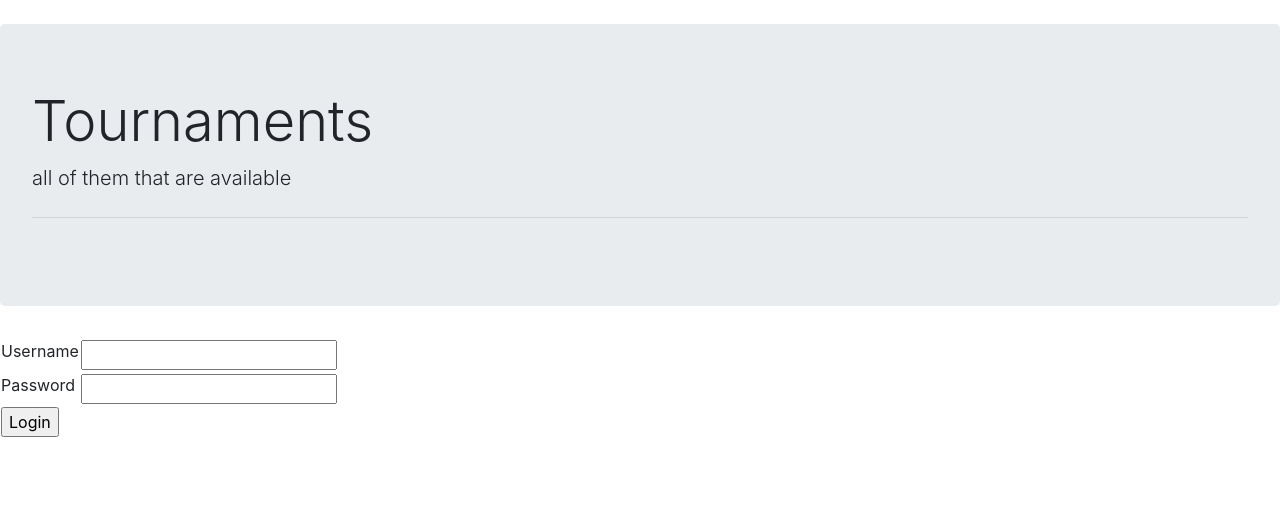
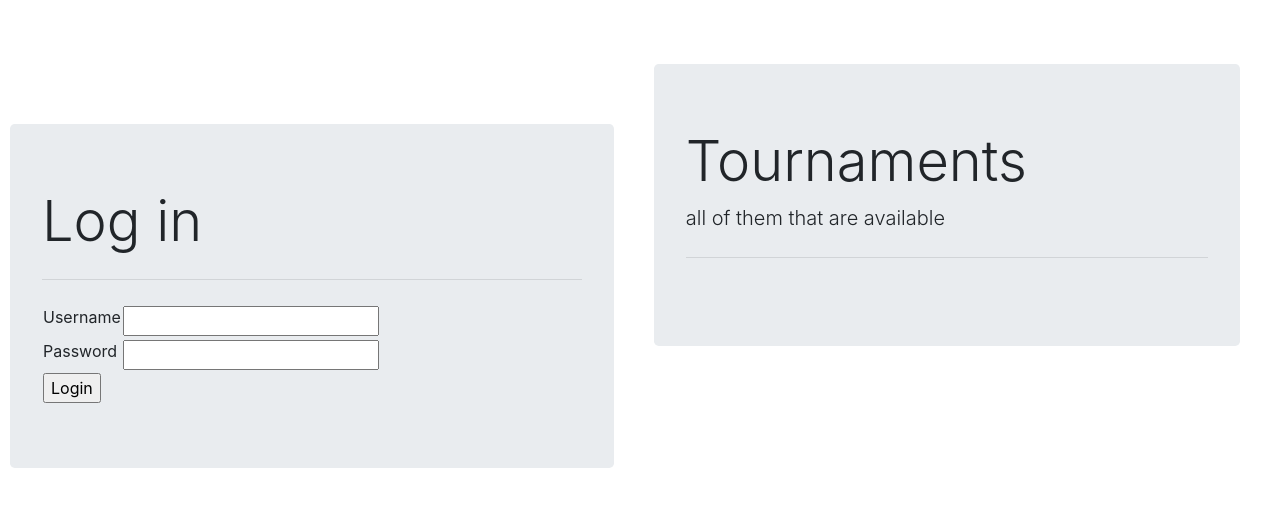
Before and after one commit to rescawen/Wenlei-Dai-Rankkauslista-Tsoha, a Flask app: page / in a window 1280 px wide. Shown: the part 80-587 px from the top of the page. Run offline with Flask 2, Linux system fonts and the light colour scheme; data that the repository does not hold is empty; parts of the project's set-up code (start-up, migrations or seed data) failed here and were passed over; some libraries are stand-ins or nearby versions.

Commit message:
added styling across the board

```diff
--- a/application/index/views.py
+++ b/application/index/views.py
@@ -12,13 +12,13 @@ from sqlalchemy.sql import text
 def index():
     if current_user.is_authenticated:
         joined = Players.find_tour_with_user(current_user.id)
-        return render_template("/index/index.html", form = LoginForm(),
+        return render_template("/index/index.html",
         tournaments = Tournament.query.all(),
         ownedtournaments = Tournament.query.filter_by(account_id=current_user.id),
         joinedtournaments = joined,
         Players=Players)
     else:
-        return render_template("/index/index.html", form = LoginForm(), tournaments = Tournament.query.all(),Players=Players)
+        return render_template("/index/index.html", form = LoginForm(), tournaments = Tournament.query.limit(8).all(),Players=Players)
 
 @app.route("/all_tournaments/<int:page_num>", methods=["GET"])
 @login_required
@@ -34,7 +34,6 @@ def joined_tour(page_num):
 
     joinedtournaments = Tournament.query.join(Players, Tournament.id==Players.tournament_id).filter_by(account_id=current_user.id).paginate(per_page=5, page=page_num, error_out=True)
 
-    # joined = BaseQuery(Tournament).from_statement(stmt).paginate(per_page=5, page=page_num, error_out=True)
     return render_template("/index/joined.html", joinedtournaments = joinedtournaments, Players=Players)
 
 @app.route("/owned_tournaments/<int:page_num>", methods=["GET"])
--- a/application/static/style.css
+++ b/application/static/style.css
@@ -2,6 +2,58 @@
 .nav-link {
     width:150px;
 }
+
+.container-frontpage-not-logged {
+  display:flex;
+  flex-direction: row;
+}
+
+.formleft {
+  flex:1;
+  order:1;
+  margin-left:10px;
+  margin-top:100px;
+
+}
+
+.listright {
+  flex:3;
+  order:2;
+  margin: 40px;
+}
+
+.container-frontpage-logged-in {
+    display:flex;
+    flex-direction: row;
+  }
+
+.left-item {
+    flex:1;
+    margin:30px;
+}
+.middle-item {
+    flex:1;
+    margin:30px;
+}
+.right-item {
+    flex:1;
+    margin:30px;
+}
+
+.all-list-container {
+    margin: 50px;
+}
+
+.pagination {
+    display: inline-block;
+}
+
+.pagination a {
+    border: 1px solid;
+    float: left;
+    padding: 8px 16px;
+    text-decoration: none;
+  }
 
 .modal {
     width: 300px;
--- a/application/templates/index/all.html
+++ b/application/templates/index/all.html
@@ -3,6 +3,7 @@
 {% block body %}
 {{ error }}
 
+<div class="all-list-container">
     <div class="jumbotron">
         <h1 class="display-4">Tournaments</h1>
         <p class="lead">all of them that are available</p>
@@ -21,7 +22,10 @@
             {% endfor %}
         </ul>
     </div>
+</div>
 
+
+<div class="pagination">
 {% for page in tournaments.iter_pages() %}
 
 {% if page %}
@@ -31,5 +35,5 @@
 {% endif %}
 
 {% endfor%}
-
+</div>
 {% endblock %}
--- a/application/templates/index/index.html
+++ b/application/templates/index/index.html
@@ -5,24 +5,30 @@
 
 {% if current_user.is_authenticated %}
 
+<div class="container-frontpage-logged-in">
+      <div class="left-item">
             <div class="jumbotron">
                   <h1 class="display-4">Tournaments</h1>
-      <p class="lead">I have signed up for total of {{ Players.find_tour_count_of_user(current_user.id) }}</p>
+                  <p class="lead">I have signed up for total of {{ Players.find_tour_count_of_user(current_user.id) }}
+                  </p>
                   <hr class="my-4">
                   <ul class="list-group">
                         {% for tournament in joinedtournaments %}
                         <li class="list-group-item d-flex justify-content-between align-items-center"><a
                                     href="{{ url_for('tournament', id=tournament.id) }}">{{ tournament.name }}</a>
                               {% if tournament.started == True %}
-                        <span class="badge badge-primary badge-pill">{{ Players.find_user_count_of_tour(tournament.id)}}</span>
+                              <span
+                                    class="badge badge-primary badge-pill">{{ Players.find_user_count_of_tour(tournament.id)}}</span>
                               {% else %}
-                        <span class="badge badge-primary badge-pill">{{ Players.find_user_count_of_tour(tournament.id)}}/{{ tournament.player_count }}</span>
+                              <span
+                                    class="badge badge-primary badge-pill">{{ Players.find_user_count_of_tour(tournament.id)}}/{{ tournament.player_count }}</span>
                               {% endif %}
                         </li>
                         {% endfor %}
                   </ul>
             </div>
-
+      </div>
+      <div class="middle-item">
             <div class="jumbotron">
                   <h1 class="display-4">Tournaments</h1>
                   <p class="lead">all of them that are available</p>
@@ -32,15 +38,18 @@
                         <li class="list-group-item d-flex justify-content-between align-items-center"><a
                                     href="{{ url_for('tournament', id=tournament.id) }}">{{ tournament.name }}</a>
                               {% if tournament.started == True %}
-                        <span class="badge badge-primary badge-pill">{{ Players.find_user_count_of_tour(tournament.id)}}</span>
+                              <span
+                                    class="badge badge-primary badge-pill">{{ Players.find_user_count_of_tour(tournament.id)}}</span>
                               {% else %}
-                        <span class="badge badge-primary badge-pill">{{ Players.find_user_count_of_tour(tournament.id)}}/{{ tournament.player_count }}</span>
+                              <span
+                                    class="badge badge-primary badge-pill">{{ Players.find_user_count_of_tour(tournament.id)}}/{{ tournament.player_count }}</span>
                               {% endif %}
                         </li>
                         {% endfor %}
                   </ul>
             </div>
-
+      </div>
+      <div class="right-item">
             <div class="jumbotron">
                   <h1 class="display-4">Tournaments</h1>
                   <p class="lead">that I admistrate</p>
@@ -50,18 +59,26 @@
                         <li class="list-group-item d-flex justify-content-between align-items-center"><a
                                     href="{{ url_for('tournament', id=tournament.id) }}">{{ tournament.name }}</a>
                               {% if tournament.started == True %}
-                        <span class="badge badge-primary badge-pill">{{ Players.find_user_count_of_tour(tournament.id)}}</span>
+                              <span
+                                    class="badge badge-primary badge-pill">{{ Players.find_user_count_of_tour(tournament.id)}}</span>
                               {% else %}
-                        <span class="badge badge-primary badge-pill">{{ Players.find_user_count_of_tour(tournament.id)}}/{{ tournament.player_count }}</span>
+                              <span
+                                    class="badge badge-primary badge-pill">{{ Players.find_user_count_of_tour(tournament.id)}}/{{ tournament.player_count }}</span>
                               {% endif %}
                         </li>
                         {% endfor %}
                   </ul>
             </div>
+      </div>
+</div>
 
 {% else %}
 
-
+<div class="container-frontpage-not-logged">
+      <div class="formleft">
+            <div class="jumbotron">
+                  <h1 class="display-4">Log in</h1>
+                  <hr class="my-4">
                   <form method="POST" action="{{ url_for('auth_login') }}">
                         <table>
                               <tr>
@@ -99,20 +116,26 @@
                                           <input type="submit" value="Login" />
                                     </td>
                               </tr>
+                        </table>
                   </form>
-
+            </div>
+      </div>
+      <div class="listright">
             <div class="jumbotron">
                   <h1 class="display-4">Tournaments</h1>
                   <p class="lead">all of them that are available</p>
                   <hr class="my-4">
                   <ul class="list-group">
                         {% for tournament in tournaments %}
-            <li class="list-group-item d-flex justify-content-between align-items-center">{{ tournament.name }}<span
+                        <li class="list-group-item d-flex justify-content-between align-items-center">
+                              {{ tournament.name }}<span
                                     class="badge badge-primary badge-pill">{{ Players.find_user_count_of_tour(tournament.id)}}/{{ tournament.player_count }}</span>
                         </li>
                         {% endfor %}
                   </ul>
             </div>
+      </div>
+</div>
 {% endif %}
 
 
--- a/application/templates/index/joined.html
+++ b/application/templates/index/joined.html
@@ -3,6 +3,7 @@
 {% block body %}
 {{ error }}
 
+<div class="all-list-container">
     <div class="jumbotron">
         <h1 class="display-4">Tournaments</h1>
         <p class="lead">I have signed up for total of {{ Players.find_tour_count_of_user(current_user.id) }}</p>
@@ -21,6 +22,7 @@
             {% endfor %}
         </ul>
     </div>
+</div>
 
 {% for page in joinedtournaments.iter_pages() %}
 
--- a/application/templates/index/owned.html
+++ b/application/templates/index/owned.html
@@ -3,6 +3,7 @@
 {% block body %}
 {{ error }}
 
+<div class="all-list-container">
     <div class="jumbotron">
         <h1 class="display-4">Tournaments</h1>
         <p class="lead">that I admistrate</p>
@@ -21,6 +22,8 @@
             {% endfor %}
         </ul>
     </div>
+</div>
+
 
 {% for page in ownedtournaments.iter_pages() %}
 
--- a/application/templates/tournament/createform.html
+++ b/application/templates/tournament/createform.html
@@ -2,6 +2,10 @@
 
 {% block body %}
 {{ error }}
+<div class="all-list-container">
+    <div class="jumbotron">
+        <h1 class="display-4">Create new tournament</h1>
+        <hr class="my-4">
         <form method="POST" action="{{ url_for('tour_create') }}">
             <table>
                 <tr>
@@ -48,4 +52,6 @@
                     </td>
                 </tr>
         </form>
+    </div>
+</div>
 {% endblock %}
--- a/application/templates/tournament/tournament.html
+++ b/application/templates/tournament/tournament.html
@@ -58,8 +58,7 @@
                                     <div class="modal-header">
                                           <h5 class="modal-title" id="exampleModalLongTitle">Match Result
                                           </h5>
-                                                <button type="button" class="close" data-dismiss="modal"
-                                                      aria-label="Close">
+                                          <button type="button" class="close" data-dismiss="modal" aria-label="Close">
                                                 <span aria-hidden="true">&times;</span>
                                           </button>
                                     </div>
```
Lines whose indentation alone changed are shown as unchanged.
